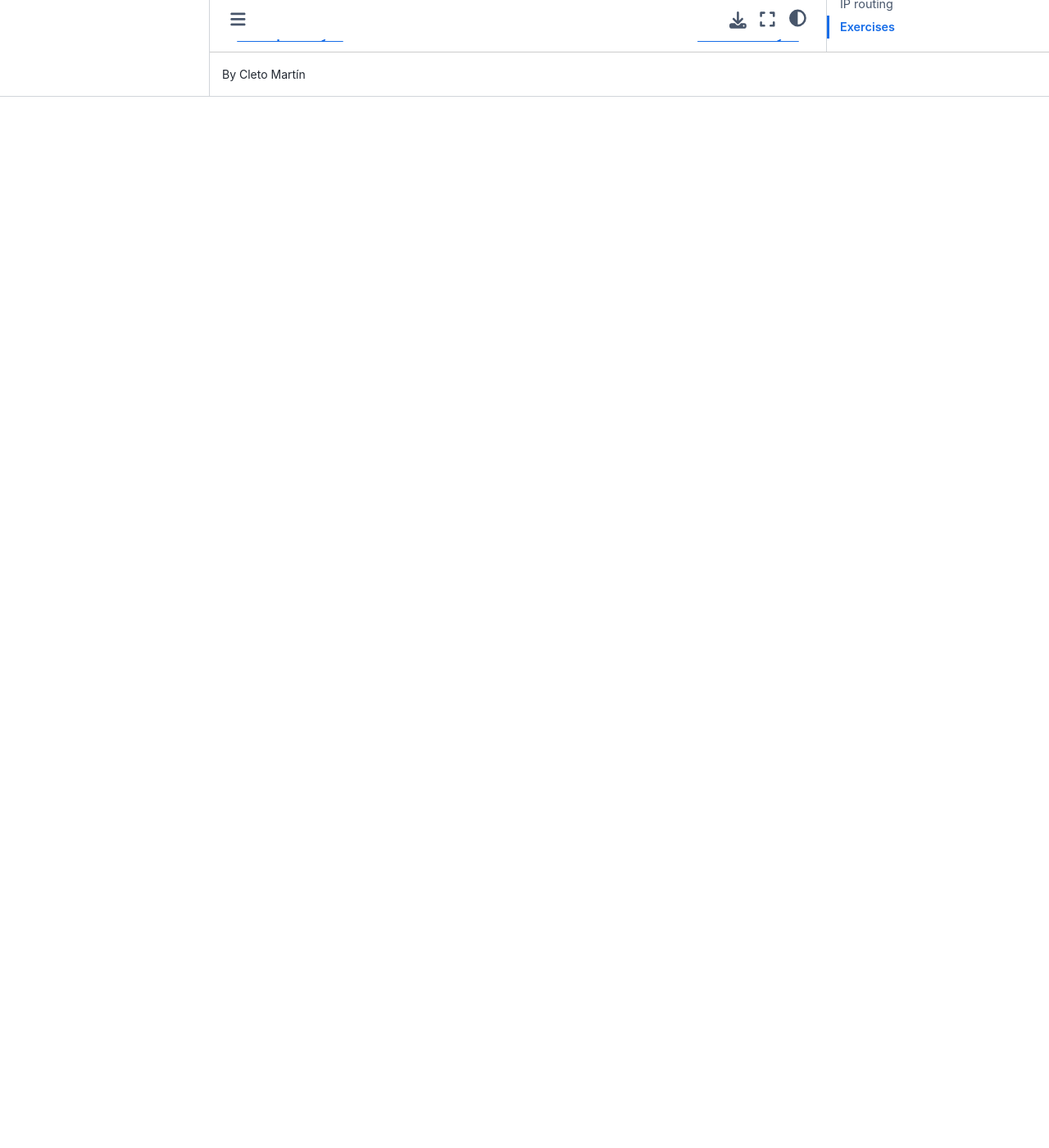
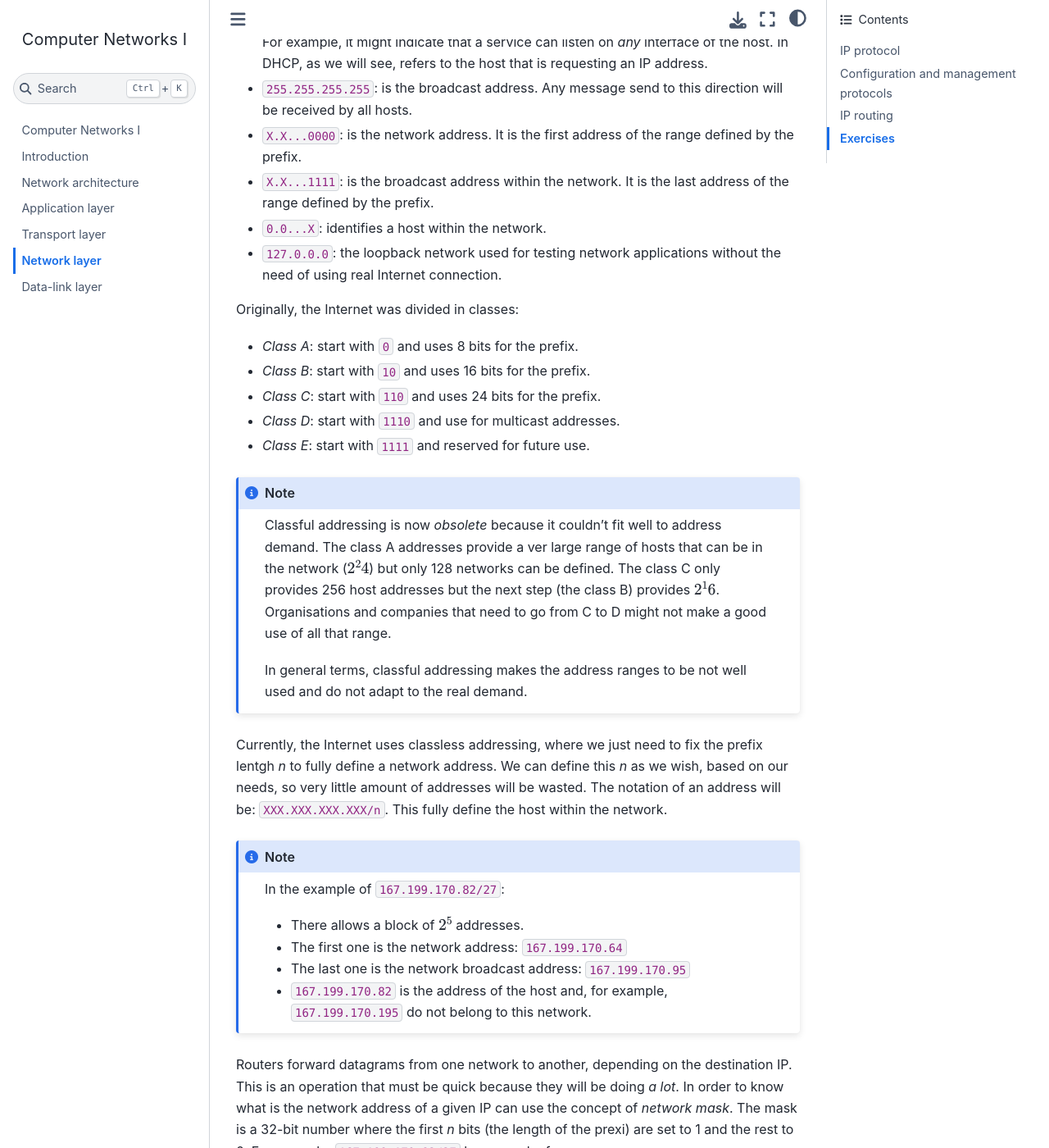
Before and after one commit to cletomartin/redes1, a Jupyter Book: the page built from network.md, in a window 1280 px wide and 1400 px high, scrolled down 5795 px. Shown: the whole window at 82% size. Built offline with Jupyter Book 1.0.4 settings and Sphinx 7.4.7 and the Sphinx Book theme 1.1.4, drawn with Linux system fonts in a browser that asks for light colours; before the commit the page ends 5913 px from its top, so only the background shows below that; some of the changed text lies outside the part shown.

Commit message:
more-stuff

````diff
--- a/network.md
+++ b/network.md
@@ -149,8 +149,99 @@ In the following slide, you should explain how the data is distributed across th
    it is just another fragment within
 ```
 
+```{note}
+The DIY examples:
+
+- We use `ping` for sending 1 ICMP packet with 4000 bytes of data. Note that the MTU is 1500 bytes.
+  `tshark` is used for capturing traffic. It shows that the datagram is split in 3 fragments.
+
+  `ping` is actually sending 4028 bytes: 4000 bytes of data, 20 bytes for the IP header and 8 bytes corresponding to the ICMP header.
+
+- In this case, the ICMP packet contains 3992 bytes of data, thus it is sent 4020 bytes (including the IP and ICMP headers).
+
+- Here we use a Python library called scapy for generating an IP datagram. We add a payload of 7000 bytes and this generates 5 fragments.
+```
 
 ### Addressing
+
+The IP protocol addresses are 32-bit integers.
+Each node of an IP network will have, at least, one IP address that will identify it _uniquely_ within the network.
+Note that a node can belong to multiple networks (like a router) so it could have multiple IP addresses associated to it.
+
+The addresses are hierarchical, similar to a postal address (e.g. country/city/street).
+The 32 bits that make the IP address are divided in 2 groups:
+
+- _Prefix_: that identifies the _network_.
+- _Suffix_: that identifies the _host_ within that network.
+
+```{note}
+For example, the address `192.168.1.128` with a prefix of n=24, the network is `192.168.1` and the host is `128` within that network.
+However, if n=8 the network is `192` and the host would be `168.1.128`.
+```
+
+There are a few special addresses:
+
+- `0.0.0.0`: indicates _this host_. Its meaning might vary depending the context it is used.
+  For example, it might indicate that a service can listen on _any_ interface of the host.
+  In DHCP, as we will see, refers to the host that is requesting an IP address.
+- `255.255.255.255`: is the broadcast address. Any message send to this direction will be received by all hosts.
+- `X.X...0000`: is the network address. It is the first address of the range defined by the prefix.
+- `X.X...1111`: is the broadcast address within the network. It is the last address of the range defined by the prefix.
+- `0.0...X`: identifies a host within the network.
+- `127.0.0.0`: the loopback network used for testing network applications without the need of using real Internet connection.
+
+Originally, the Internet was divided in classes:
+
+- _Class A_: start with `0` and uses 8 bits for the prefix.
+- _Class B_: start with `10` and uses 16 bits for the prefix.
+- _Class C_: start with `110` and uses 24 bits for the prefix.
+- _Class D_: start with `1110` and use for multicast addresses.
+- _Class E_: start with `1111` and reserved for future use.
+
+```{note}
+Classful addressing is now _obsolete_ because it couldn't fit well to address demand.
+The class A addresses provide a ver large range of hosts that can be in the network ($2^24$)
+but only 128 networks can be defined.
+The class C only provides 256 host addresses but the next step (the class B) provides $2^16$.
+Organisations and companies that need to go from C to D might not make a good use of all that range.
+
+In general terms, classful addressing makes the address ranges to be not well used and do not adapt to the real demand.
+```
+
+Currently, the Internet uses classless addressing, where we just need to fix the prefix lentgh _n_ to fully define a network address.
+We can define this _n_ as we wish, based on our needs, so very little amount of addresses will be wasted.
+The notation of an address will be: `XXX.XXX.XXX.XXX/n`. This fully define the host within the network.
+
+```{note}
+In the example of `167.199.170.82/27`:
+
+- There allows a block of $2^5$ addresses.
+- The first one is the network address: `167.199.170.64`
+- The last one is the network broadcast address: `167.199.170.95`
+- `167.199.170.82` is the address of the host and, for example, `167.199.170.195` do not belong to this network.
+```
+
+Routers forward datagrams from one network to another, depending on the destination IP.
+This is an operation that must be quick because they will be doing _a lot_.
+In order to know what is the network address of a given IP can use the concept of _network mask_.
+The mask is a 32-bit number where the first _n_ bits (the length of the prexi) are set to 1 and the rest to 0.
+For example: `167.199.170.82/27` has a mask of `11111111.11111111.11111111.11100000`.
+By using this mask, it is only required an `AND` operation to get the network address:
+
+```
+167.199.170.82   -  10100111.11000111.10101010.01010010
+255.255.255.224  -  11111111.11111111.11111111.11100000
+-------------------------------------------------------
+                    10100111.11000111.10101010.01000000  - 167.199.170.64
+```
+
+There has been defined a few IP addresses for private use.
+These means that these IP ranges will not go through the public Internet and can be used within an organisation:
+
+- `10/8`
+- `172.16/12`
+- `192.168/16`
+
 
 ### Subnetting
 
````
Also changed, not shown: 1 other file.
